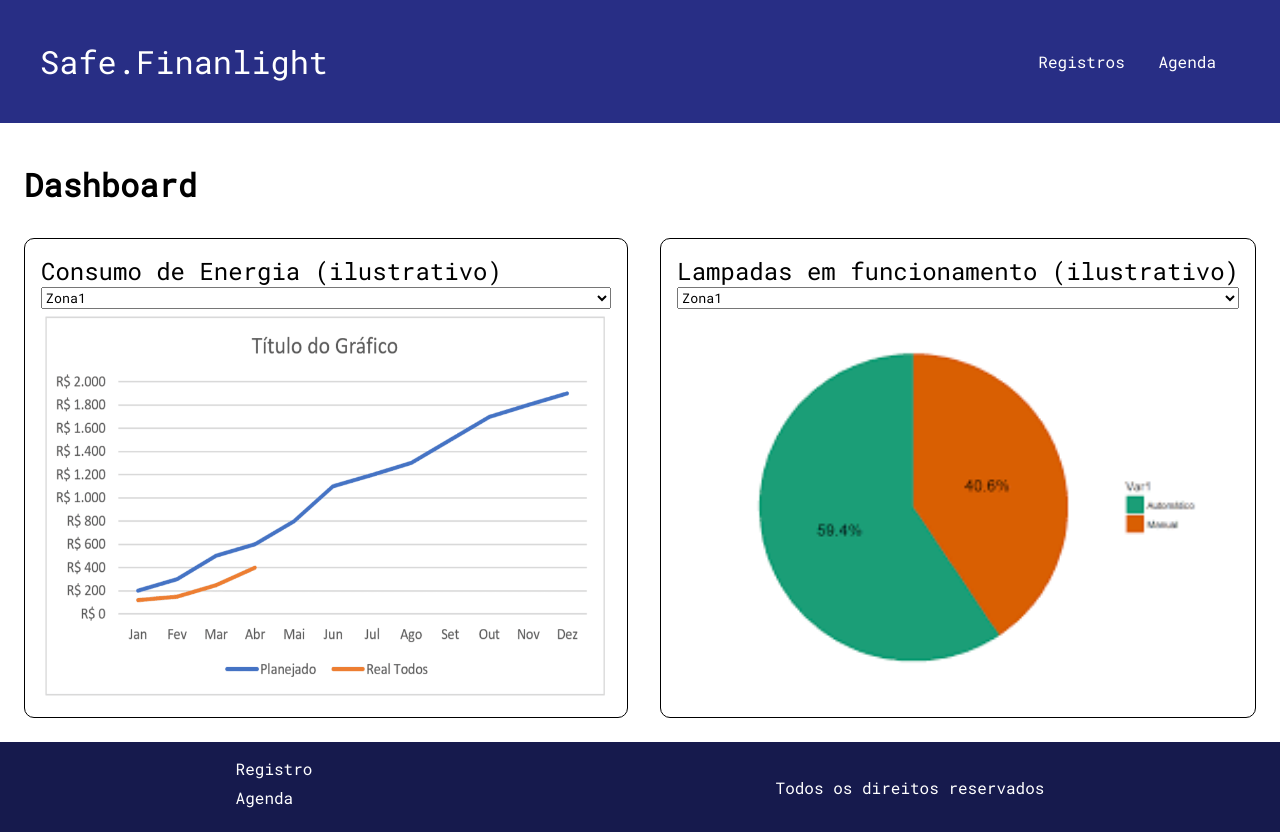
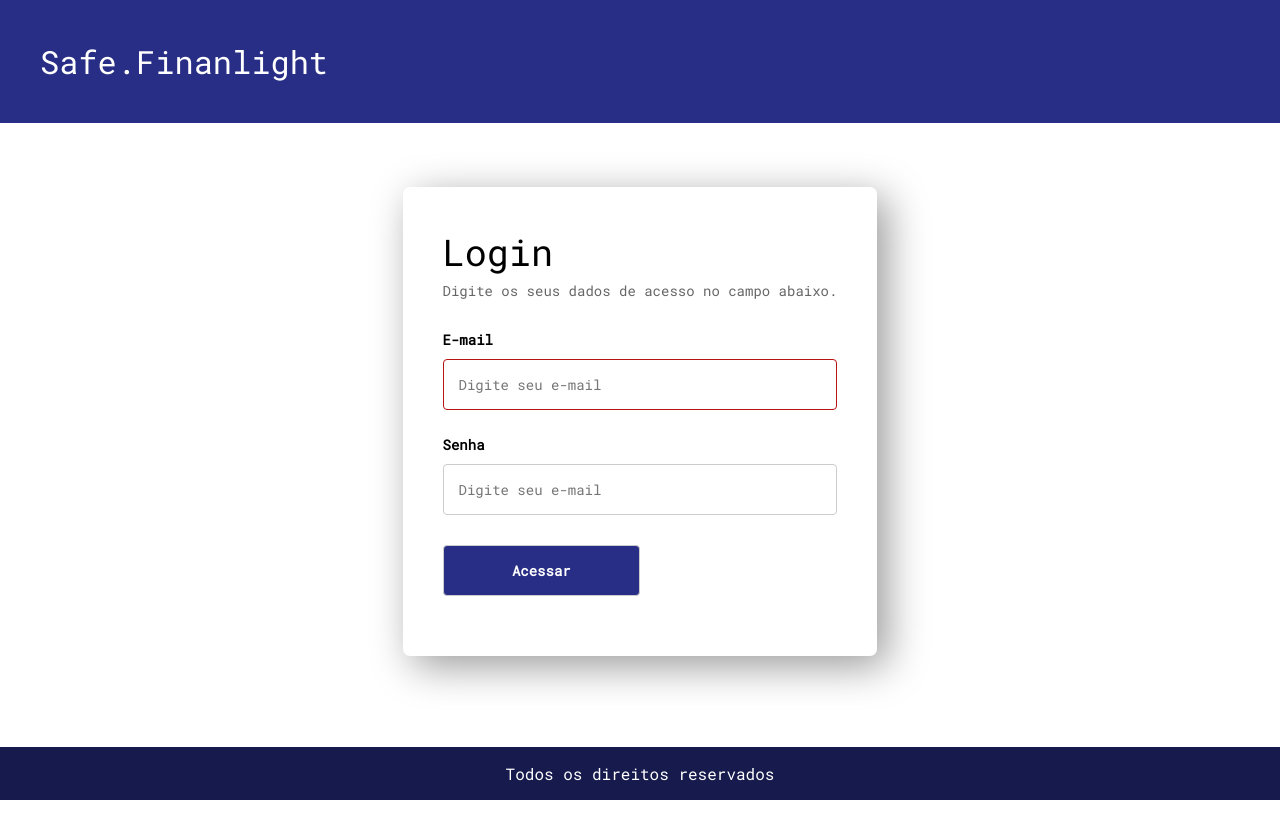
Before and after one commit to GabrielCuin/Safe_Finanlight, a plain HTML site: page index.html in a window 1280 px wide. After the commit the page ends 800 px from the top, so only its background shows below. Drawn offline with Linux system fonts and the light colour scheme.

Commit message:
Tela de Login feita

```diff
--- /dev/null
+++ b/css/login.css
@@ -0,0 +1,78 @@
+
+.page {
+  display: flex;
+  flex-direction: column;
+  align-items: center;
+  align-content: center;
+  justify-content: center;
+  width: 100%;
+  margin-top: 5vh;
+}
+
+.formLogin {
+  display: flex;
+  flex-direction: column;
+  background-color: #fff;
+  border-radius: 7px;
+  padding: 40px;
+  box-shadow: 10px 10px 40px rgba(0, 0, 0, 0.4);
+  gap: 5px
+}
+
+.areaLogin img {
+  width: 420px;
+}
+
+.formLogin h1 {
+  padding: 0;
+  margin: 0;
+  font-weight: 500;
+  font-size: 2.3em;
+}
+
+.formLogin p {
+  display: inline-block;
+  font-size: 14px;
+  color: #666;
+  margin-bottom: 25px;
+}
+
+.formLogin input {
+  padding: 15px;
+  font-size: 14px;
+  border: 1px solid #ccc;
+  margin-bottom: 20px;
+  margin-top: 5px;
+  border-radius: 4px;
+  transition: all linear 160ms;
+  outline: none;
+}
+
+
+.formLogin input:focus {
+  border: 1px solid #b61313;
+}
+
+.formLogin label {
+  font-size: 14px;
+  font-weight: 600;
+}
+
+.btn {
+  background-color: #282e85;
+  color: white;
+  font-size: 14px;
+  font-weight: 600;
+  transition: all linear 160ms;
+  cursor: pointer;
+
+  width: 50%;
+  padding: 10px 5px;
+  border-radius: 10px;
+  text-align: center;
+}
+
+.btn:hover {
+  transform: scale(1.05);
+  background-color: #1a1e57;
+}
--- a/index.html
+++ b/index.html
@@ -1,68 +1,62 @@
 <!DOCTYPE html>
 <html lang="pt-br">
-
   <head>
-    <meta charset="UTF-8">
-    <meta name="viewport" content="width=device-width, initial-scale=1.0">
-    <link rel="preconnect" href="https://fonts.googleapis.com">
-    <link rel="preconnect" href="https://fonts.gstatic.com" crossorigin>
-    <link href="https://fonts.googleapis.com/css2?family=Roboto+Mono&display=swap" rel="stylesheet">
-    <link rel="stylesheet" href="./css/reset.css">
-    <link rel="stylesheet" href="./css/style.css">
-    <link rel="stylesheet" href="./css/home.css">
+    <meta charset="UTF-8" />
+    <meta name="viewport" content="width=device-width, initial-scale=1.0" />
+    <link rel="preconnect" href="https://fonts.googleapis.com" />
+    <link rel="preconnect" href="https://fonts.gstatic.com" crossorigin />
+    <link
+      href="https://fonts.googleapis.com/css2?family=Roboto+Mono&display=swap"
+      rel="stylesheet"
+    />
+    <link rel="stylesheet" href="./css/reset.css" />
+    <link rel="stylesheet" href="./css/style.css" />
+    <link rel="stylesheet" href="./css/login.css" />
     <title>Safe.Finanlight</title>
   </head>
 
   <body>
     <header>
-        <a href="/index.html">
       <h1>Safe.Finanlight</h1>
-        </a>
-        <nav>
-            <ul>
-                <a href="./paginas/registro.html">Registros</a>
-                <a href="./paginas/agenda.html">Agenda</a>
-            </ul>
-        </nav>
     </header>
 
     <main>
-        <h1>Dashboard</h1>
-        <section>
-            <div class="grafico">
-                <h2>Consumo de Energia (ilustrativo)</h2>
-                <select name="regioes" id="">
-                    <option value="zone1">Zona1</option>
-                    <option value="zone1">Zona2</option>
-                    <option value="zone1">Zona3</option>
-                    <option value="zone1">Zona4</option>
-                    <option value="zone1">Zona5</option>
-                </select>
-                <img src="/img/Grafico-de-Linha.png" alt=''></imag>
+      <div class="page">
+        <form method="POST" class="formLogin">
+          <h1>Login</h1>
+          <p>Digite os seus dados de acesso no campo abaixo.</p>
+          <label for="email">E-mail</label>
+          <input
+            type="email"
+            placeholder="Digite seu e-mail"
+            autofocus="true"
+            id="login"
+          />
+          <label for="password">Senha</label>
+          <input type="password" placeholder="Digite seu e-mail" id="senha" />
+          <input
+            type="submit"
+            value="Acessar"
+            onclick="logar(); return false"
+            class="btn"
+          />
+        </form>
       </div>
-            <div class="grafico">
-                <h2>Lampadas em funcionamento (ilustrativo)</h2>
-                <select name="regioes" id="">
-                    <option value="zone1">Zona1</option>
-                    <option value="zone1">Zona2</option>
-                    <option value="zone1">Zona3</option>
-                    <option value="zone1">Zona4</option>
-                    <option value="zone1">Zona5</option>
-                </select>
-                <img src="/img/Grafico-de-pizza.png" alt=""></imag>
-            </div>
-        </section>
     </main>
 
-    <footer>
-        <nav>
-            <ul>
-                <a href="./paginas/registro.html">Registro</a>
-                <a href="./paginas/agenda.html">Agenda</a>
-            </ul>
-        </nav>
-        Todos os direitos reservados
-    </footer>
+    <script>
+      function logar() {
+        var login = document.getElementById("login").value;
+        var senha = document.getElementById("senha").value;
+
+        if (login == "admin" && senha == "123") {
+          location.href = "./paginas/home.html";
+        } else {
+          alert("Usuario ou senha incorretos");
+        }
+      }
+    </script>
+
+    <footer>Todos os direitos reservados</footer>
   </body>
-
 </html>
```
Also changed, not shown: paginas/agenda.html (+3 -3 lines), paginas/home.html (added, +68 -0 lines), paginas/registro.html (+3 -3 lines). Lines whose indentation alone changed are shown as unchanged.
